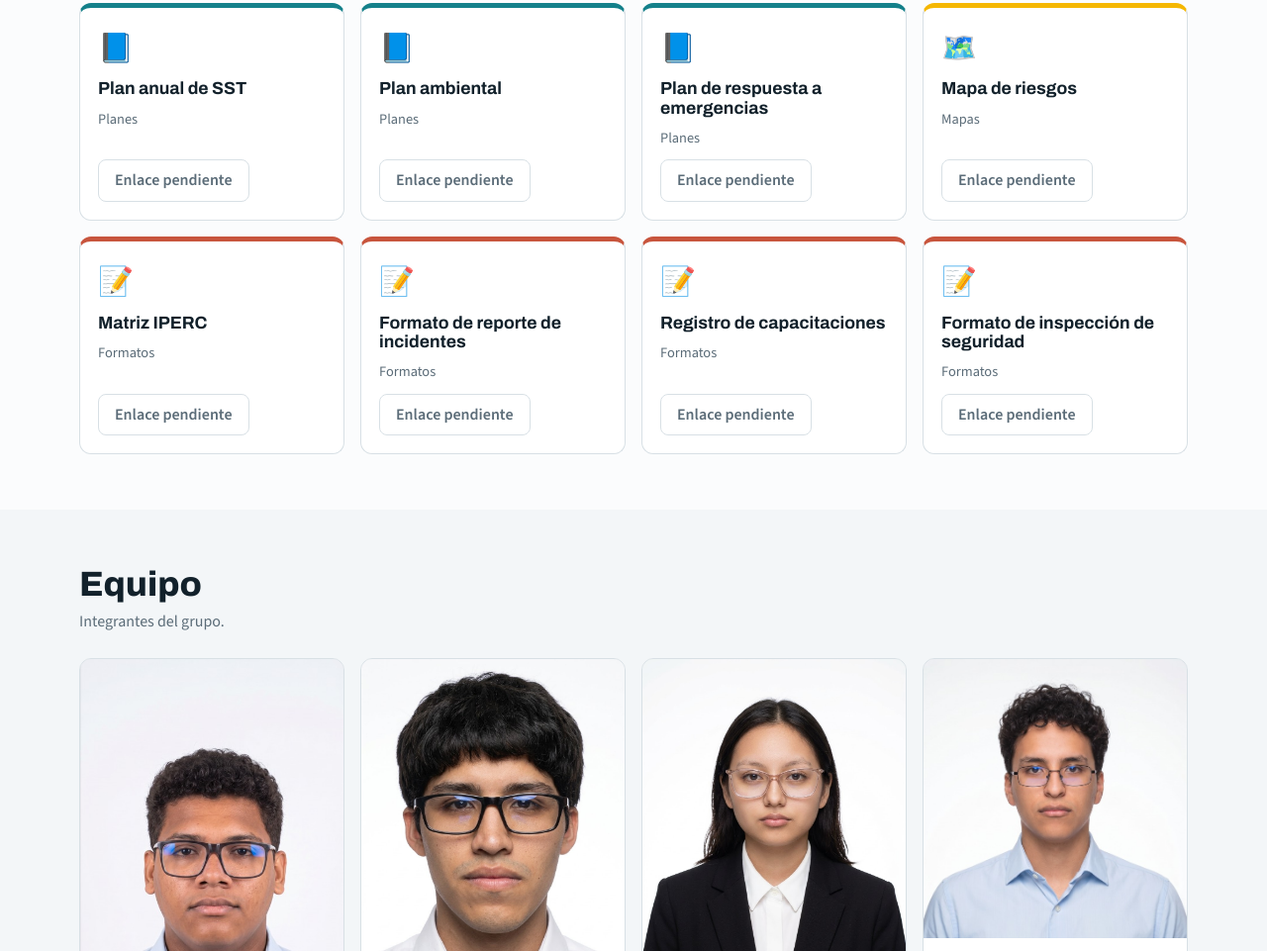
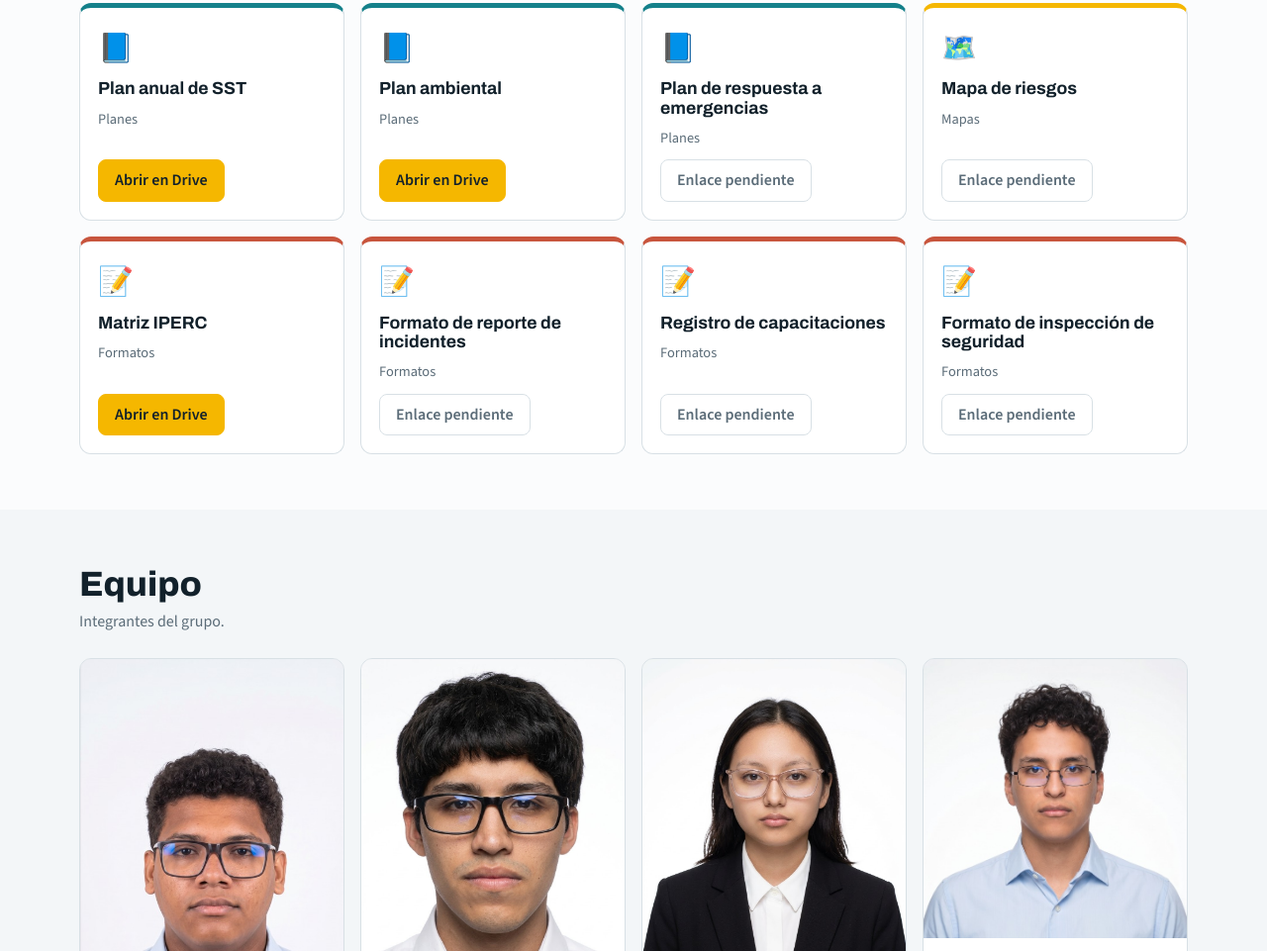
Before and after one commit to MomoFeik/portalpacpacprevencion, a plain HTML site: page index.html in a window 1280 px wide. Shown: the part 1401-2362 px from the top of the page at 99% size. Drawn offline with nearby package versions, Linux system fonts and the light colour scheme; files whose address does not match are found by name.

Commit message:
Update index.html

```diff
--- a/index.html
+++ b/index.html
@@ -152,11 +152,11 @@ var CONFIG = {
   /* categoria: Planes, Mapas, Formatos u Otros. En "enlace" pega el link de Drive
      (compartido como "Cualquier persona con el enlace puede ver"). */
   documentos: [
-    { titulo: "Plan anual de SST", categoria: "Planes", enlace: "" },
-    { titulo: "Plan ambiental", categoria: "Planes", enlace: "" },
+    { titulo: "Plan anual de SST", categoria: "Planes", enlace: "https://docs.google.com/document/d/1nKtCeq7oTv5ZZiEznKGl1z3NIc0j0ZK0bpOP8Ikp8DQ/edit?usp=drive_link" },
+    { titulo: "Plan ambiental", categoria: "Planes", enlace: "https://docs.google.com/document/d/1nKtCeq7oTv5ZZiEznKGl1z3NIc0j0ZK0bpOP8Ikp8DQ/edit?usp=drive_link" },
     { titulo: "Plan de respuesta a emergencias", categoria: "Planes", enlace: "" },
     { titulo: "Mapa de riesgos", categoria: "Mapas", enlace: "" },
-    { titulo: "Matriz IPERC", categoria: "Formatos", enlace: "" },
+    { titulo: "Matriz IPERC", categoria: "Formatos", enlace: "https://docs.google.com/spreadsheets/d/1umRwf46Z-omF6Uu62OpmlB9fob7MdOIl/edit?usp=sharing&ouid=115362935020825321371&rtpof=true&sd=true" },
     { titulo: "Formato de reporte de incidentes", categoria: "Formatos", enlace: "" },
     { titulo: "Registro de capacitaciones", categoria: "Formatos", enlace: "" },
     { titulo: "Formato de inspección de seguridad", categoria: "Formatos", enlace: "" }
```
